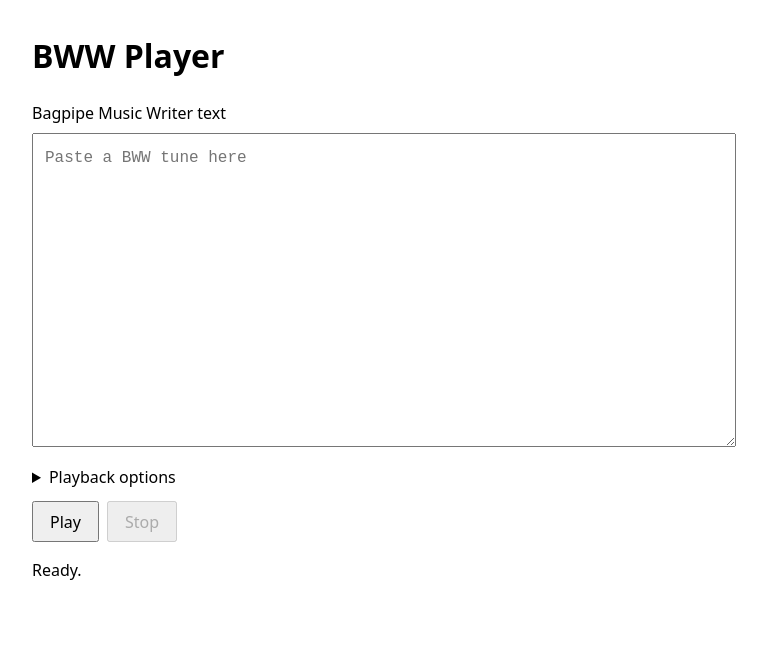
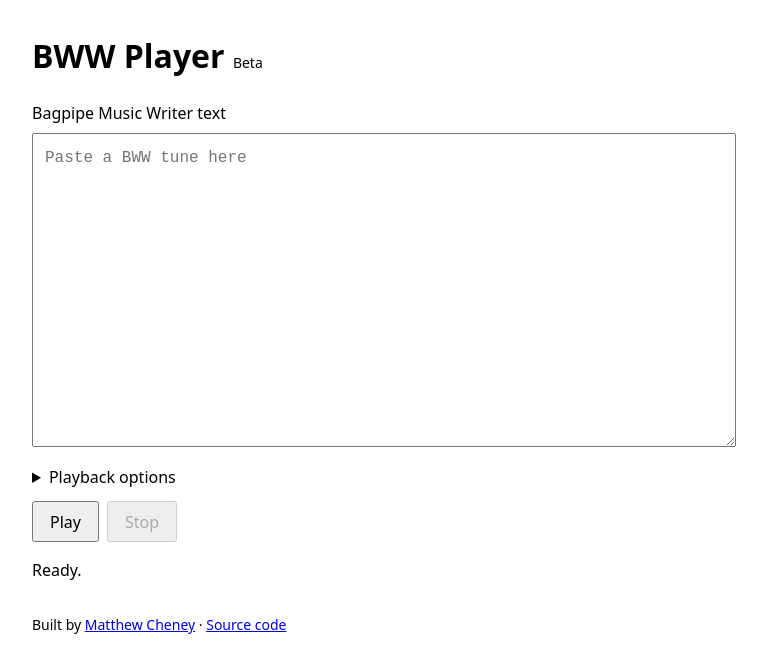
Before and after one commit to matthew-cheney/bww-player, a plain HTML site: page public/index.html in a window 1280 px wide. Shown: the whole page, without its empty margins (256-1023 px from the left). Drawn offline with Linux system fonts and the light colour scheme.

Commit message:
Add author attribution and beta label

```diff
--- a/public/index.html
+++ b/public/index.html
@@ -9,7 +9,7 @@
   </head>
   <body>
     <main>
-      <h1>BWW Player</h1>
+      <h1>BWW Player <small class="release-status">Beta</small></h1>
       <label for="bww">Bagpipe Music Writer text</label>
       <textarea id="bww" rows="12" spellcheck="false" autocomplete="off"
         placeholder="Paste a BWW tune here"></textarea>
@@ -45,5 +45,9 @@
         <ul id="diagnostics" aria-label="Parse diagnostics" hidden></ul>
       </div>
     </main>
+    <footer class="site-footer">
+      Built by <a href="https://github.com/matthew-cheney">Matthew Cheney</a>
+      · <a href="https://github.com/matthew-cheney/bww-player">Source code</a>
+    </footer>
   </body>
 </html>
--- a/public/styles.css
+++ b/public/styles.css
@@ -8,10 +8,20 @@ body {
   margin: 0;
 }
 
-main {
+main,
+.site-footer {
   max-width: 44rem;
   margin: 2rem auto;
   padding-inline: 1rem;
+}
+
+.site-footer {
+  font-size: 0.875rem;
+}
+
+.release-status {
+  font-size: 0.875rem;
+  font-weight: normal;
 }
 
 label {
```
